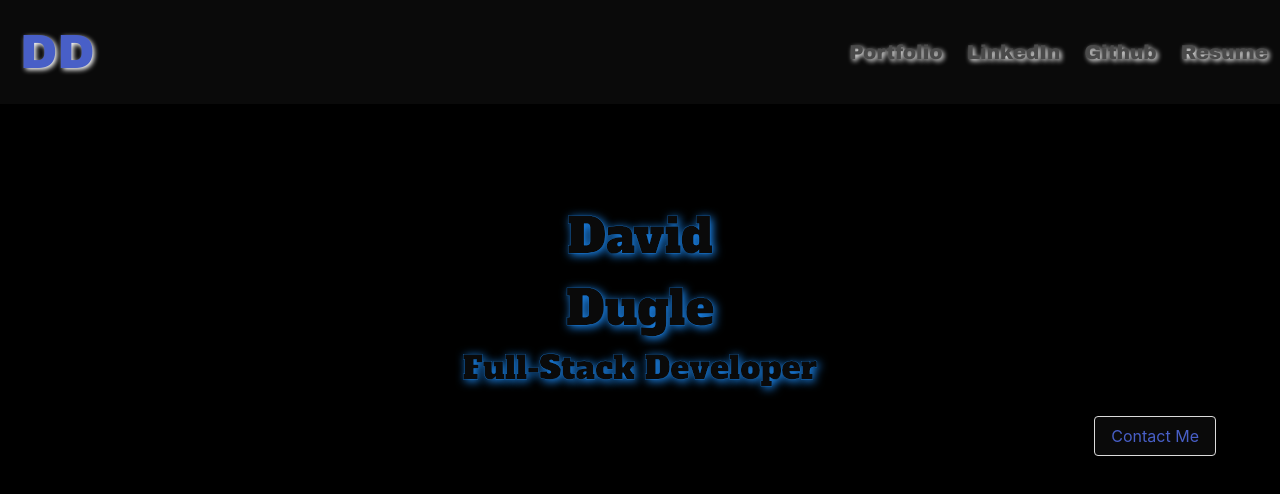
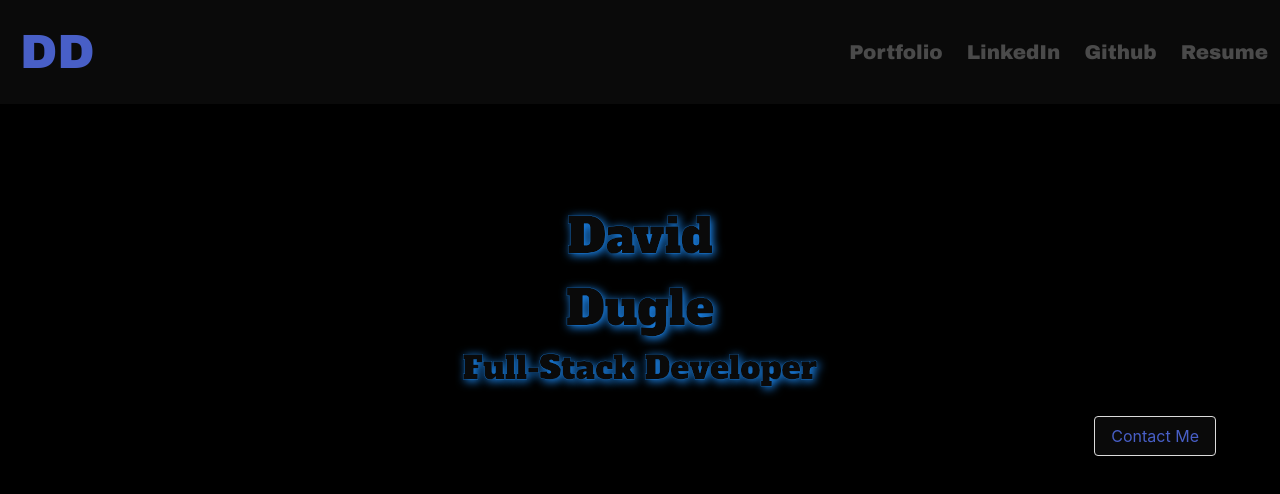
Before and after one commit to daviddugle/Professional-Materials, a plain HTML site: page index.html in a window 1280 px wide. Drawn offline with nearby package versions, Linux system fonts and the light colour scheme.

Commit message:
this should about do it

```diff
--- a/assets/style.css
+++ b/assets/style.css
@@ -17,7 +17,7 @@
 
 .navbar{
     font-family: 'Archivo Black', sans-serif;
-    text-shadow: 2px 2px 5px white;
+    /* text-shadow: 2px 2px 5px white; */
 
 
 }
```
